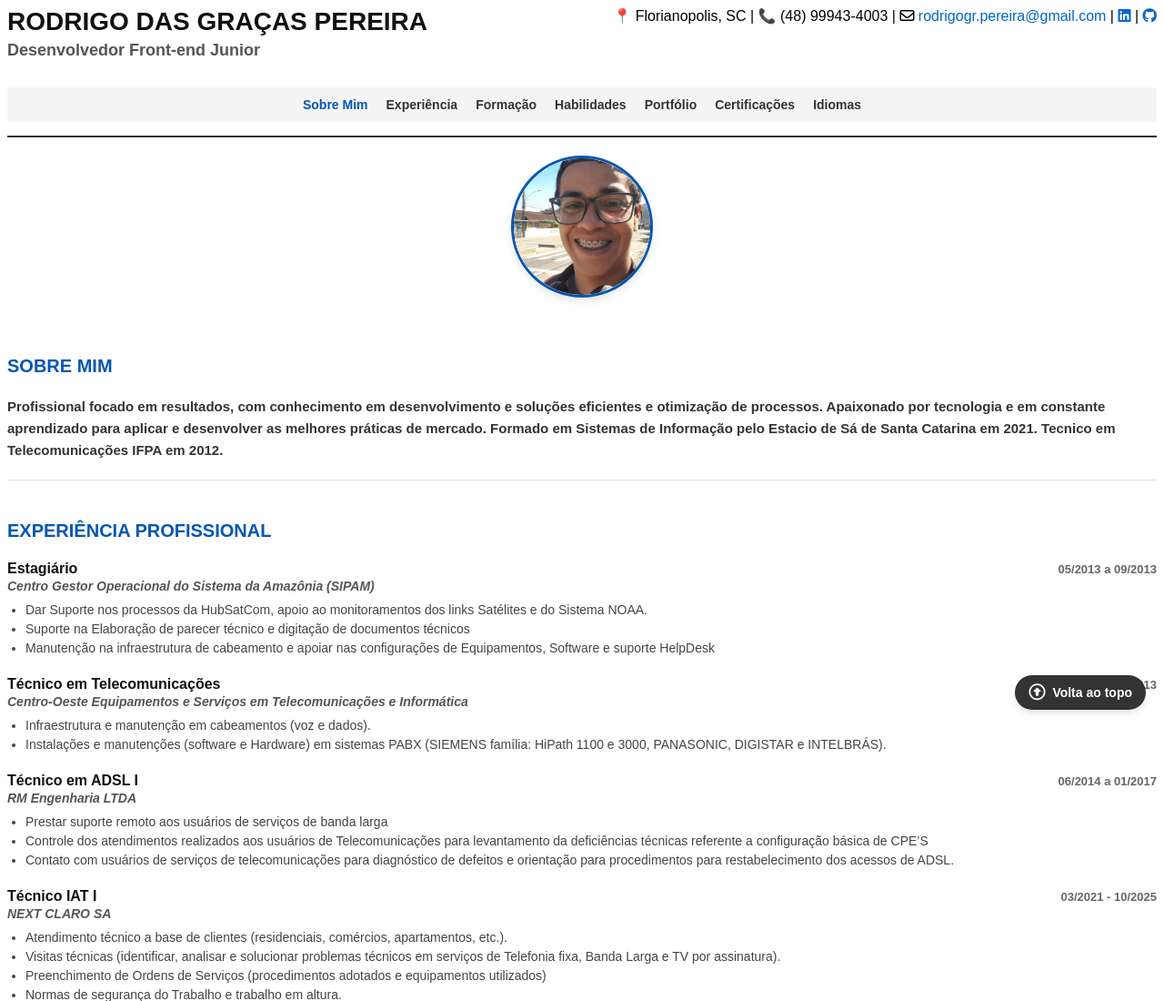
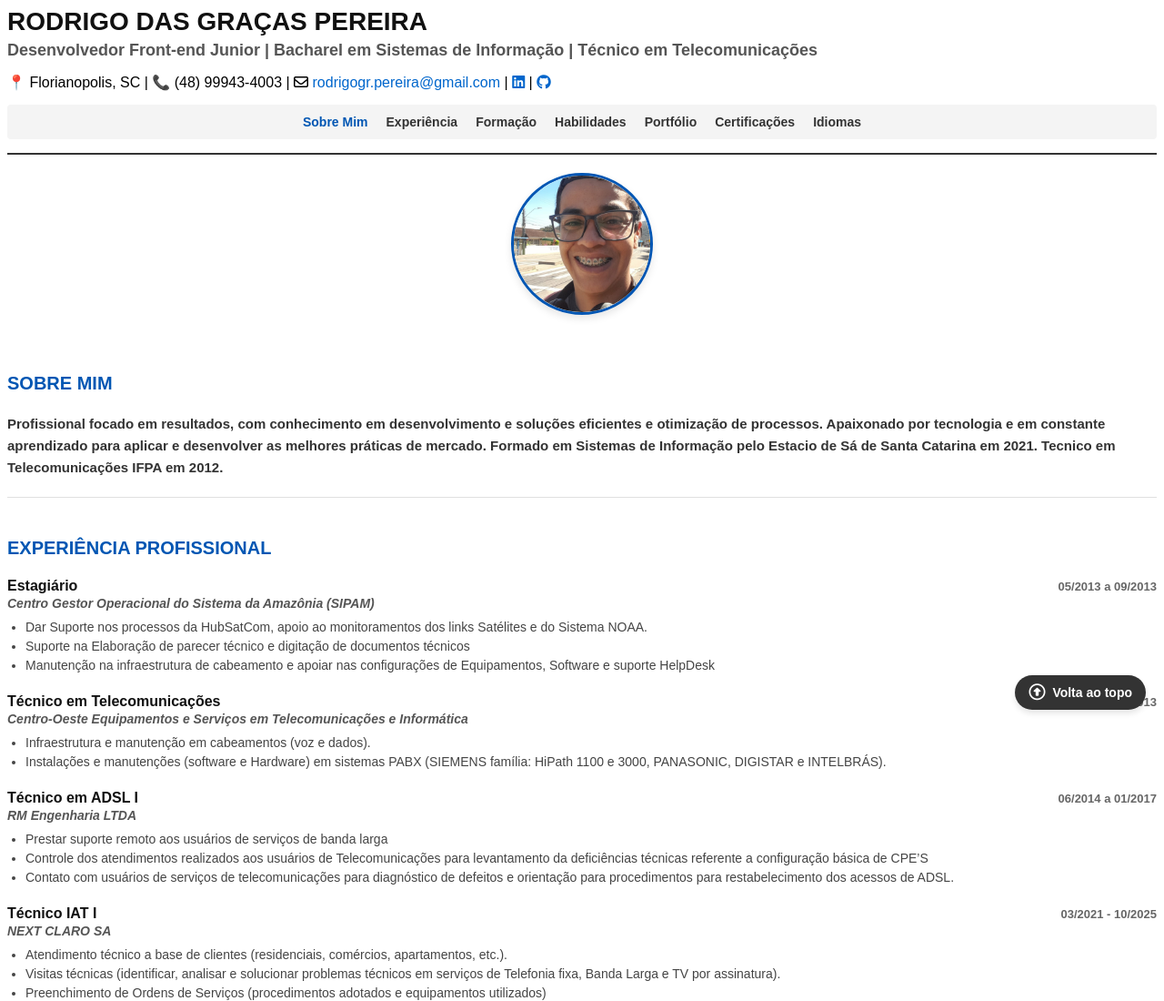
Before and after one commit to rodrigo-gr-pereira/curriculo, a plain HTML site: page index.html in a window 1280 px wide. Shown: the top 1100 px of the page at 91% size. Drawn offline with Linux system fonts and the light colour scheme.

Commit message:
ajustes html css

```diff
--- a/index.html
+++ b/index.html
@@ -15,7 +15,7 @@
     <div class="dados-gerais">
       <div class="dados-nomes">
         <h1>Rodrigo das Graças Pereira</h1>
-        <p>Desenvolvedor Front-end Junior</p>
+        <p>Desenvolvedor Front-end Junior | Bacharel em Sistemas de Informação | Técnico em Telecomunicações</p>
       </div>
       <div class="dados-contatos">
         <span>📍 Florianopolis, SC</span> |
```
